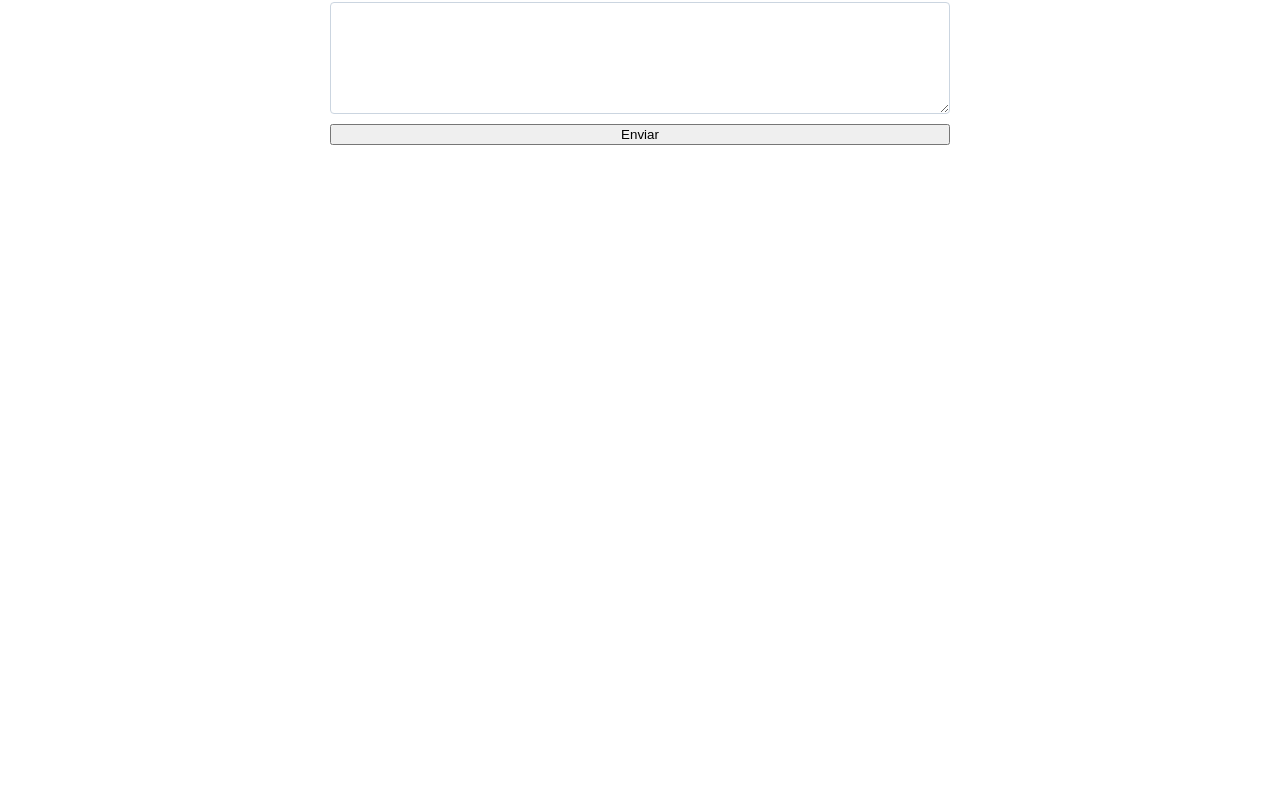
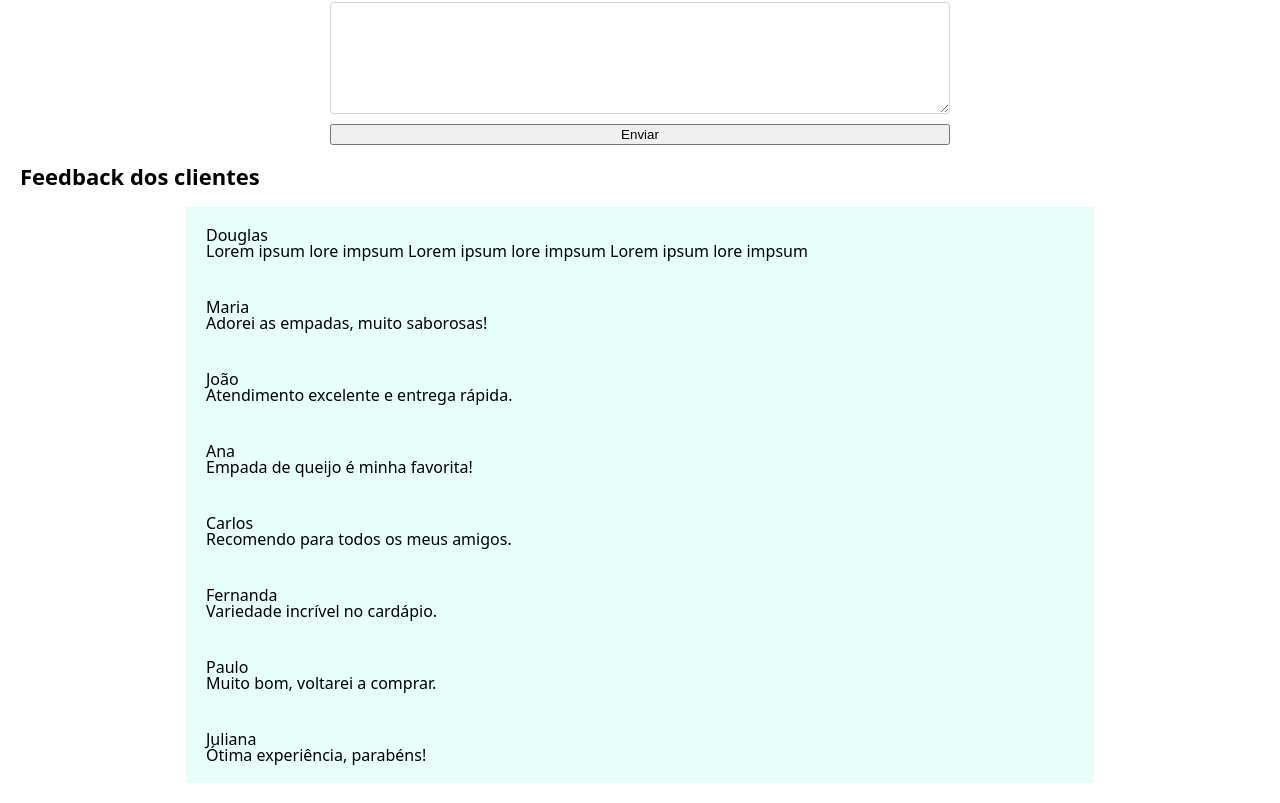
Before and after one commit to FuturoDEV-Joinville-V1/site-empadas-react, a React (Vite) app: page / in a window 1280 px wide. Shown: the part 728-1531 px from the top of the page. Before the commit the page ends 893 px from the top, so only its background shows below. Built offline with nearby package versions, Linux system fonts and the light colour scheme.

Commit message:
adiciona componente ItemFeedback

```diff
--- a/src/App.css
+++ b/src/App.css
@@ -27,3 +27,15 @@
   font-weight: bold;
   font-size: 22px
 }
+
+.container-feedback {
+  margin: 20px;
+  display: flex;
+  flex-direction: column;
+}
+
+.container-feedback h2 {
+  margin-bottom: 20px;
+  font-weight: bold;
+  font-size: 22px
+}
--- a/src/App.jsx
+++ b/src/App.jsx
@@ -3,11 +3,11 @@ import "./App.css";
 import ItemReceita from "./components/ItemCardapio/ItemCardapio";
 import Header from "./components/Header/Header";
 import ContactUs from "./components/Contact/ContactUs";
+import ItemFeedback from "./components/ItemFeedback/ItemFeedback";
 
 function App() {
   return (
     <div>
-
       <Header />
 
       <section className="container-cardapio" id="cardapio">
@@ -43,8 +43,43 @@ function App() {
 
       <ContactUs />
 
-
-
+      <section className="container-feedback">
+        <h2>Feedback dos clientes</h2>
+        <ul>
+          <ItemFeedback
+            author="Douglas"
+            comment="Lorem ipsum lore impsum Lorem ipsum lore impsum Lorem ipsum lore impsum "
+          />
+          <ItemFeedback
+            author="Maria"
+            comment="Adorei as empadas, muito saborosas!"
+          />
+          <ItemFeedback
+            author="João"
+            comment="Atendimento excelente e entrega rápida."
+          />
+          <ItemFeedback
+            author="Ana"
+            comment="Empada de queijo é minha favorita!"
+          />
+          <ItemFeedback
+            author="Carlos"
+            comment="Recomendo para todos os meus amigos."
+          />
+          <ItemFeedback
+            author="Fernanda"
+            comment="Variedade incrível no cardápio."
+          />
+          <ItemFeedback
+            author="Paulo"
+            comment="Muito bom, voltarei a comprar."
+          />
+          <ItemFeedback
+            author="Juliana"
+            comment="Ótima experiência, parabéns!"
+          />
+        </ul>
+      </section>
     </div>
   );
 }
--- /dev/null
+++ b/src/components/ItemFeedback/ItemFeedback.css
@@ -0,0 +1,9 @@
+.item-feedback {
+  display: flex;
+  flex-direction: column;
+  gap: 20px;
+  background-color: #e6fffa;
+  padding: 20px;
+  width: 70%;
+  margin: 0 auto;
+}
--- /dev/null
+++ b/src/components/ItemFeedback/ItemFeedback.jsx
@@ -0,0 +1,16 @@
+import './ItemFeedback.css'
+
+function ItemFeedback({author, comment}) {
+  return (
+    <li className='item-feedback'>
+      <article>
+        <header>{author}</header>
+        <p>
+          {comment}
+        </p>
+      </article>
+    </li>
+  );
+}
+
+export default ItemFeedback;
```
